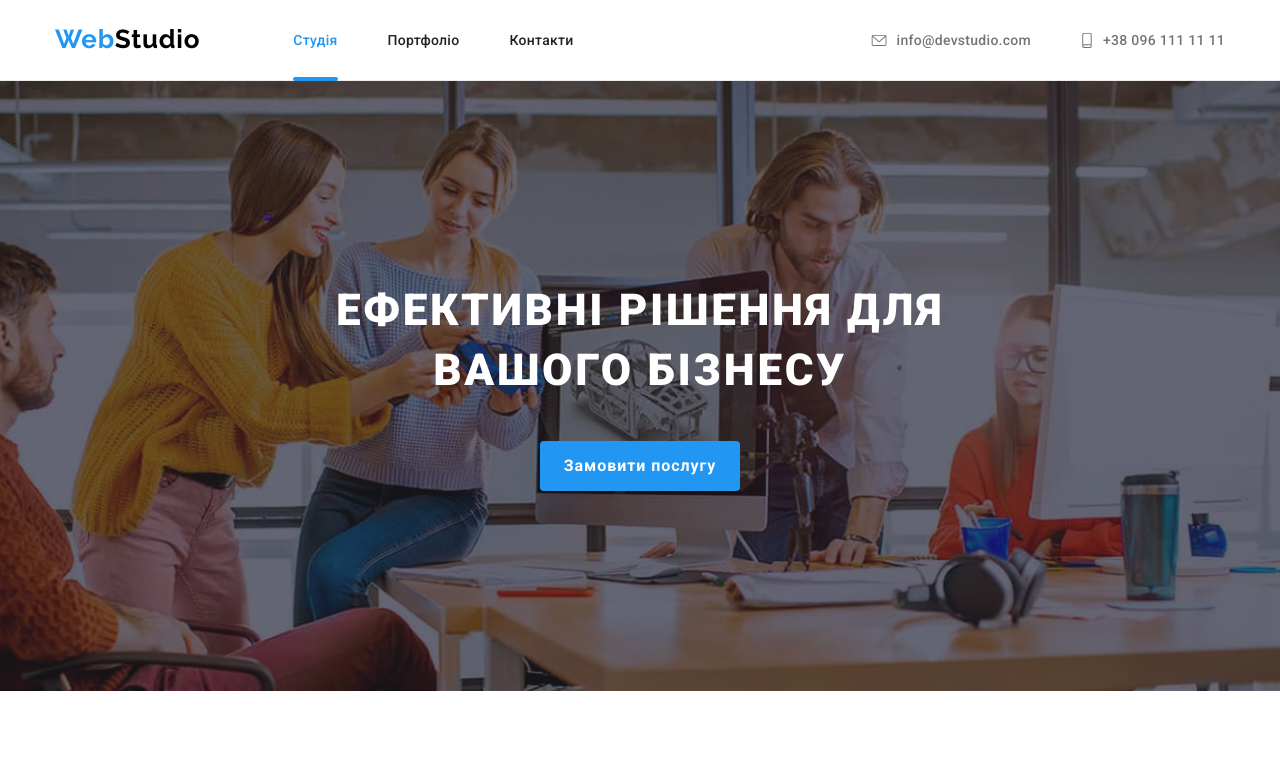
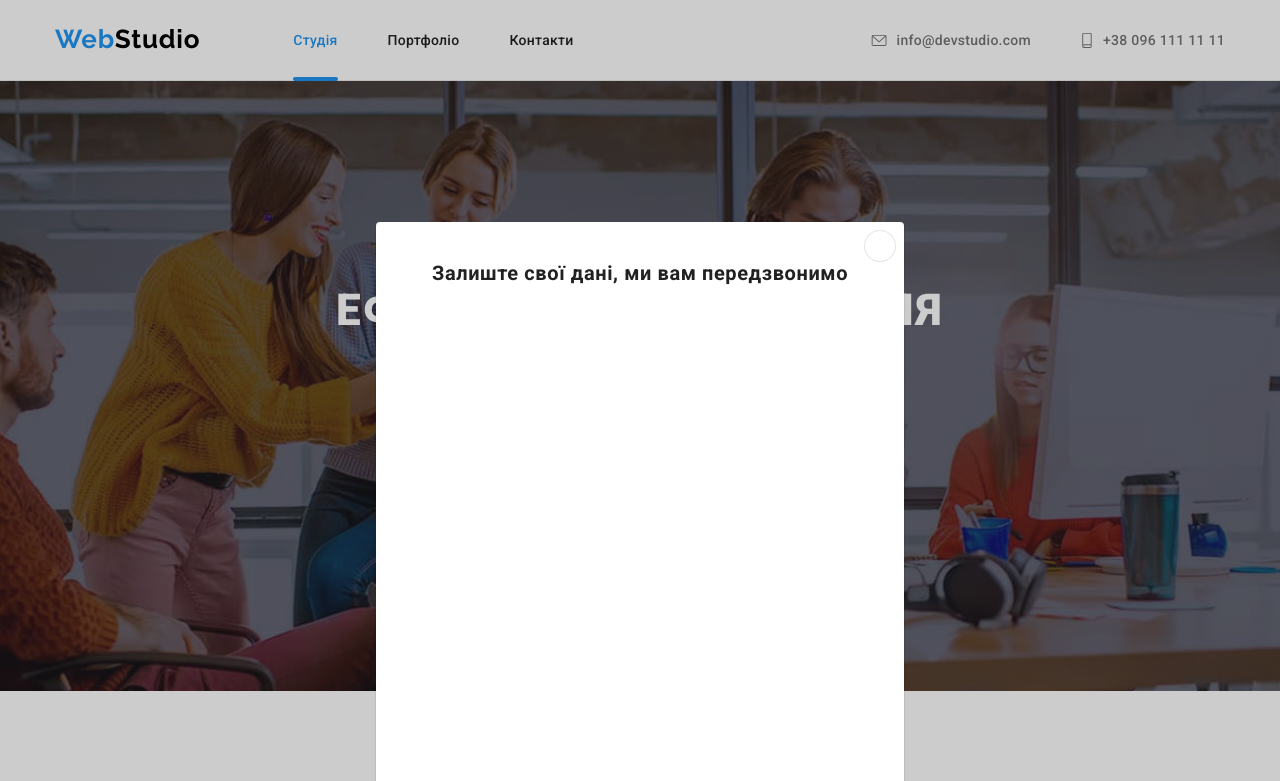
Before and after one commit to VadikG/goit-markup-hw-05, a plain HTML site: page index.html in a window 1280 px wide. Shown: the top 781 px of the page. Drawn offline with nearby package versions, Linux system fonts and the light colour scheme.

Commit message:
07/10/2024/1

```diff
--- a/index.html
+++ b/index.html
@@ -62,7 +62,7 @@
     <section class="hero ">
       <div class="container">
         <h1 class="hero-title">Ефективні рішення для вашого бізнесу</h1>
-        <button class="hero_butoom" type="button">Замовити послугу</button>
+        <button class="hero-btn" type="button">Замовити послугу</button>
       </div>
     </section>
     <!--ADVANTAGES SECTION-->
@@ -407,11 +407,12 @@
   <!--MODAL WINDOW-->
   <div class="backdrop is-open">
     <div class="modal-window">
-      <button class="modal-button" type="button">
+      <button class="modal-button" type="button" aria-label="btn-close-modal">
         <svg class="modal-svg" width="18" height="18">
           <use href="./images/icons.svg#icon-vector"></use>
         </svg>
       </button>
+      <p class="modal-window-text">Залиште свої дані, ми вам передзвонимо</p>
     </div>
   </div>
 </body>
--- a/styles.css
+++ b/styles.css
@@ -197,7 +197,7 @@ button {
   max-width: 696px;
   text-align: center;
 }
-.hero_butoom {
+.hero-btn {
   background-color: #2196f3;
   color: white;
   font-weight: 700;
@@ -207,6 +207,19 @@ button {
   height: 50px;
   border-radius: 4px;
   box-shadow: 0px 4px 4px 0px rgba(0, 0, 0, 0.15);
+  transition: background-color 250ms cubic-bezier(0.4, 0, 0.2, 1);
+}
+.hero-btn:hover,
+.hero-btn:focus {
+  background-color: #188ce8;
+
+  text-align: center;
+  font-family: Roboto;
+  font-size: 20px;
+  font-style: normal;
+  font-weight: 700;
+  line-height: normal;
+  letter-spacing: 0.6px;
 }
 
 /*Advantages*/
@@ -503,6 +516,9 @@ button {
 }
 /*Modal Wondow*/
 .backdrop {
+  display: flex;
+  justify-content: center;
+
   position: fixed;
   top: 0;
   left: 0;
@@ -510,9 +526,11 @@ button {
   width: 100%;
   height: 100%;
   background-color: rgba(0, 0, 0, 0.2);
+  /**
   opacity: 0;
   visibility: hidden;
   pointer-events: none;
+  **/
   transition: opacity 250ms cubic-bezier(0.4, 0, 0.2, 1),
     visibility 250ms cubic-bezier(0.4, 0, 0.2, 1);
 }
@@ -522,24 +540,45 @@ button {
   pointer-events: initial;
 }
 .modal-window {
-  position: absolute;
-  top: 50%;
-  left: 50%;
+  position: relative;
+  top: 222px;
+  left: 0;
+  width: 528px;
+  min-height: 581px;
+  padding: 40px;
   border-radius: 4px;
   background: #fff;
   box-shadow: 0px 1px 3px 0px rgba(0, 0, 0, 0.12),
     0px 1px 1px 0px rgba(0, 0, 0, 0.14), 0px 2px 1px 0px rgba(0, 0, 0, 0.2);
 }
 .modal-button {
+  position: absolute;
+  top: 8px;
+  right: 8px;
   display: flex;
   justify-content: center;
-  align-content: center;
+  align-items: center;
   padding: 6px;
-  background-color: #fff;
   border: 1px solid rgba(0, 0, 0, 0.1);
   border-radius: 50%;
+  background-color: #fff;
+}
+.modal-button:hover .modal-svg,
+.modal-button:focus .modal-svg {
+  fill: #188ce8;
 }
 .modal-svg {
+  fill: currentColor;
+  transition: fill 250ms cubic-bezier(0.4, 0, 0.2, 1);
+}
+
+.modal-window-text {
+  color: #212121;
+  text-align: center;
+  font-size: 20px;
+  font-weight: 700;
+  letter-spacing: 0.03em;
+  margin-bottom: 30px;
 }
 /*PORTFOLIO*/
 /*Section Works*/
```
Also changed, not shown: images/icons.svg.
